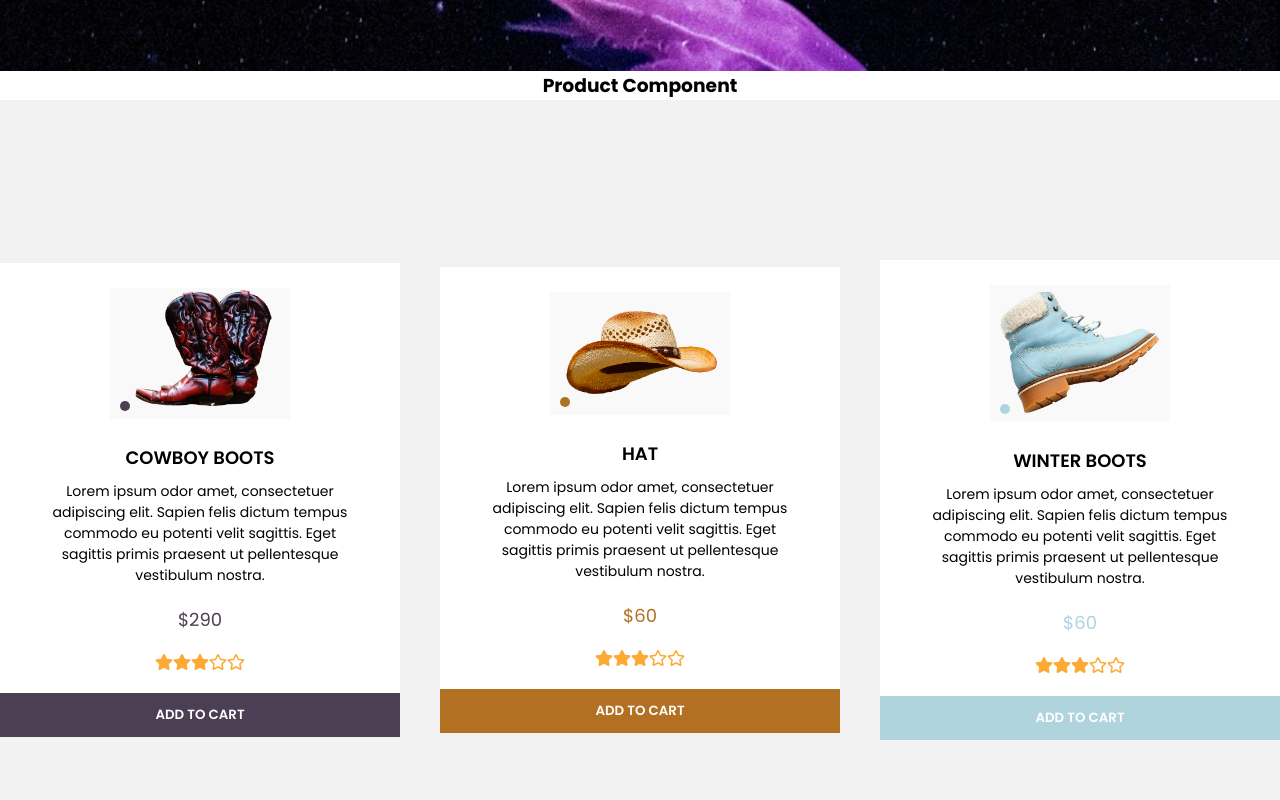
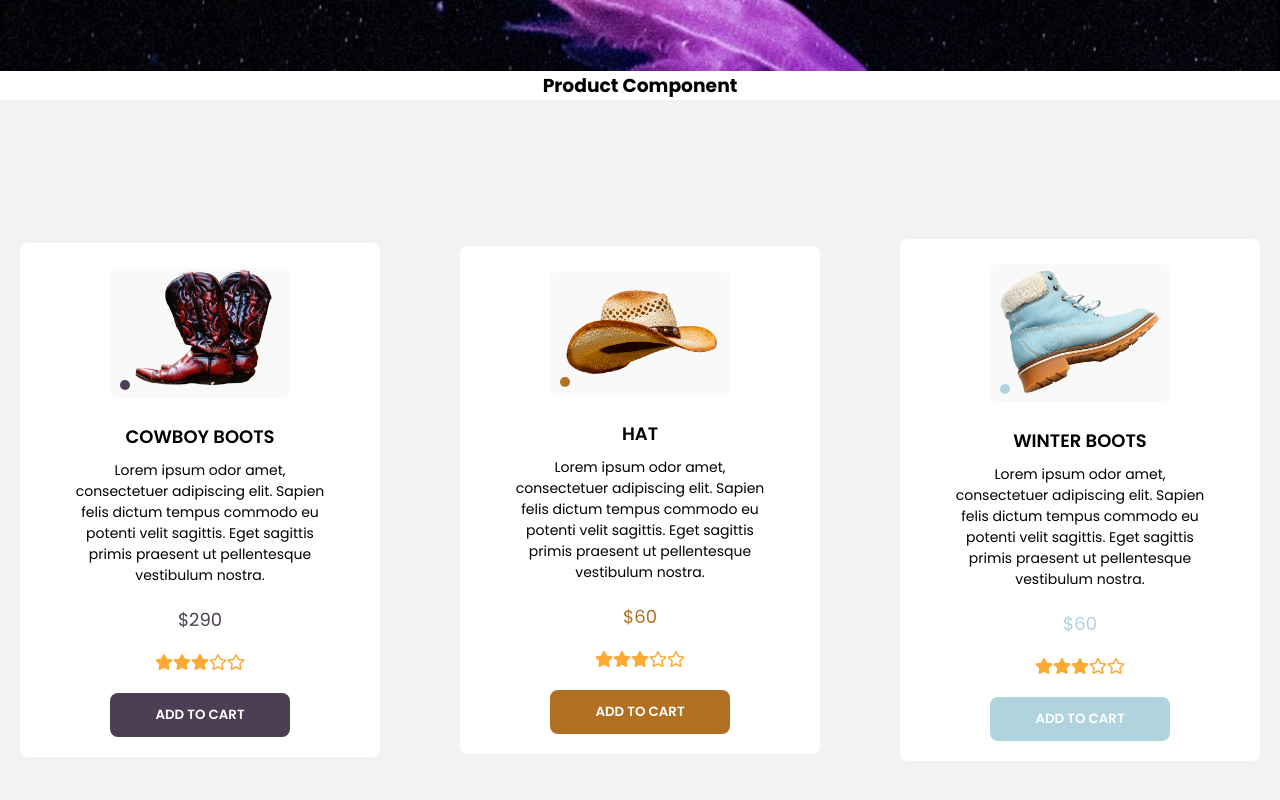
Before and after one commit to mickey55679/react-components-athletech, a React (Create React App) app: page / in a window 1280 px wide. Shown: the part 1142-1942 px from the top of the page. Built offline with nearby package versions, Linux system fonts and the light colour scheme; a web font is replaced by a local one.

Commit message:
btn hover effect

```diff
--- a/src/Components/ProductCard/ProductCard.css
+++ b/src/Components/ProductCard/ProductCard.css
@@ -19,6 +19,9 @@
     background: #fff;
     text-align: center;
     transition: .3s ease-in-out;
+    border-radius: 8px;
+    margin: 20px;
+    padding-bottom: 20px;
 }
 .mainContainer .box:hover{
     box-shadow: rgba(17, 12, 46, 0.15) 0px 48px 100px 0px;
@@ -32,6 +35,7 @@
     background: #f9f9f9;
     margin: 10px auto 25px;
     position: relative;
+    border-radius: 8px;
 }
 .card .image::before {
     content: "";
@@ -72,7 +76,7 @@ font-size: 18px;
     color: #fcaa34;
 }
 .btn{
-    width: 100%;
+    width: 50%;
     padding: 12px 20px;
     margin-top: 15px;
     border: none;
@@ -81,6 +85,11 @@ font-size: 18px;
     font-weight: 600;
     text-transform: uppercase;
     cursor: pointer;
+    border-radius: 8px;
+    transition: .3s ease-in-out;
+}
+.btn:hover {
+  transform: scale(1.1);
 }
 .box:nth-child(1) .btn,
 .box:nth-child(1) .card .image::before {
```
